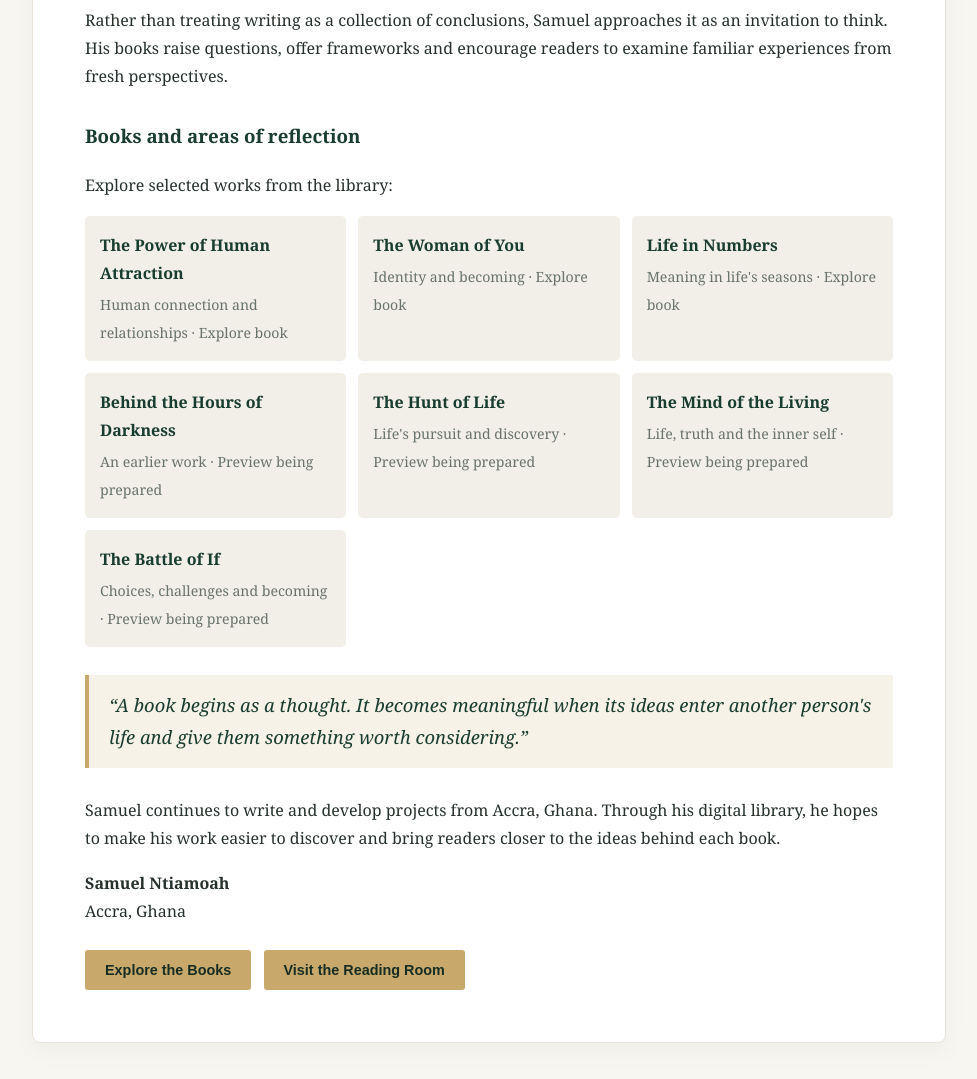
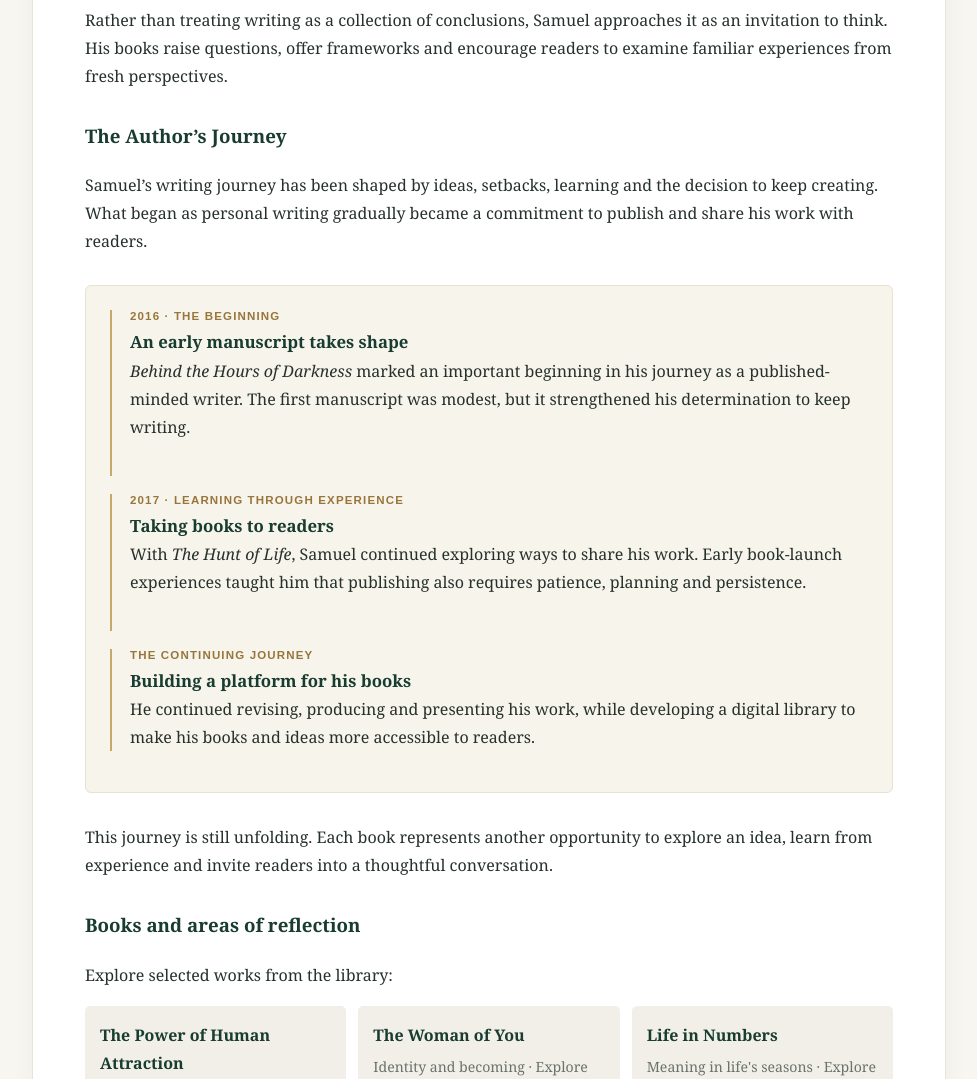
Before and after one commit to asamuelntiamoahbook-bot/Samuel-Ntiamoah-Digital-Library-, a plain HTML site: page author.html in a window 1280 px wide. Shown: the part 660-1739 px from the top of the page, without its empty margins (151-1128 px from the left). Drawn offline with Linux system fonts and the light colour scheme.

Commit message:
Add author's writing journey section

```diff
--- a/author.html
+++ b/author.html
@@ -15,7 +15,7 @@ main{max-width:950px;margin:35px auto;padding:0 18px 45px}.card{background:#fff;
 .eyebrow{font:bold .75rem Arial,sans-serif;color:#98763b;letter-spacing:.2em;text-transform:uppercase}
 h2{color:var(--green);font-size:clamp(1.5rem,4vw,2.2rem);line-height:1.25;margin:10px 0 20px}h3{color:var(--green);margin-top:30px}
 p{margin:0 0 17px}.profile-top{display:grid;grid-template-columns:220px 1fr;gap:30px;align-items:center;margin:0 0 28px}.profile-top img{width:100%;max-width:220px;aspect-ratio:3/4;object-fit:cover;object-position:center top;border-radius:7px;border:4px solid #f2ead9;box-shadow:0 8px 22px #172d2318}.profile-top h2{margin:8px 0 12px}.profile-role{font:bold .78rem Arial,sans-serif;letter-spacing:.12em;color:#98763b;text-transform:uppercase}@media(max-width:600px){.profile-top{grid-template-columns:1fr;text-align:center;gap:18px}.profile-top img{width:190px;margin:auto}.profile-top h2{font-size:1.65rem}}.quote{border-left:4px solid var(--gold);padding:14px 20px;margin:28px 0;background:#f7f2e7;color:var(--green);font-style:italic;font-size:1.15rem}
-.books{display:grid;grid-template-columns:repeat(auto-fit,minmax(220px,1fr));gap:12px;margin:15px 0 25px}.books a,.books span{display:block;background:#f2efe8;padding:14px;border-radius:5px;text-decoration:none;color:var(--ink);border:1px solid transparent}.books a:hover{border-color:var(--gold);background:#faf7ef}.books strong{display:block;color:var(--green);margin-bottom:3px}.books small{color:var(--muted);font-size:.88rem}
+.journey{margin:30px 0;padding:24px;background:#f7f4ec;border:1px solid #e9e1d2;border-radius:6px}.journey-step{padding:0 0 18px 18px;margin:0 0 18px;border-left:2px solid var(--gold)}.journey-step:last-child{padding-bottom:0;margin-bottom:0}.journey-step strong{display:block;color:var(--green);font-size:1.05rem}.journey-step small{display:block;color:#98763b;font:bold .72rem Arial,sans-serif;letter-spacing:.1em;text-transform:uppercase;margin-bottom:5px}.books{display:grid;grid-template-columns:repeat(auto-fit,minmax(220px,1fr));gap:12px;margin:15px 0 25px}.books a,.books span{display:block;background:#f2efe8;padding:14px;border-radius:5px;text-decoration:none;color:var(--ink);border:1px solid transparent}.books a:hover{border-color:var(--gold);background:#faf7ef}.books strong{display:block;color:var(--green);margin-bottom:3px}.books small{color:var(--muted);font-size:.88rem}
 .button{display:inline-block;background:var(--gold);color:#172d23;text-decoration:none;padding:12px 20px;border-radius:3px;font:bold .9rem Arial,sans-serif;margin:8px 8px 0 0}
 footer{background:#122d23;color:#e8eee9;text-align:center;padding:25px;font:.85rem Arial,sans-serif}
 </style>
@@ -29,6 +29,7 @@ footer{background:#122d23;color:#e8eee9;text-align:center;padding:25px;font:.85r
 <p>Samuel Ntiamoah is a Ghanaian author and writer whose work explores human relationships, identity, personal growth, time and the experiences that shape everyday life. His writing is driven by a continuing interest in how people understand themselves, relate with others and give meaning to the different seasons of their lives.</p>
 <p>His journey as an author began with a decision to take his ideas seriously and keep developing them. From early manuscripts to published books, the process has taught him the value of patience, discipline, revision and the courage to keep working on an idea.</p>
 <p>Rather than treating writing as a collection of conclusions, Samuel approaches it as an invitation to think. His books raise questions, offer frameworks and encourage readers to examine familiar experiences from fresh perspectives.</p>
+<h3>The Author’s Journey</h3><p>Samuel’s writing journey has been shaped by ideas, setbacks, learning and the decision to keep creating. What began as personal writing gradually became a commitment to publish and share his work with readers.</p><div class="journey"><div class="journey-step"><small>2016 · The beginning</small><strong>An early manuscript takes shape</strong><p><em>Behind the Hours of Darkness</em> marked an important beginning in his journey as a published-minded writer. The first manuscript was modest, but it strengthened his determination to keep writing.</p></div><div class="journey-step"><small>2017 · Learning through experience</small><strong>Taking books to readers</strong><p>With <em>The Hunt of Life</em>, Samuel continued exploring ways to share his work. Early book-launch experiences taught him that publishing also requires patience, planning and persistence.</p></div><div class="journey-step"><small>The continuing journey</small><strong>Building a platform for his books</strong><p>He continued revising, producing and presenting his work, while developing a digital library to make his books and ideas more accessible to readers.</p></div></div><p>This journey is still unfolding. Each book represents another opportunity to explore an idea, learn from experience and invite readers into a thoughtful conversation.</p>
 <h3>Books and areas of reflection</h3>
 <p>Explore selected works from the library:</p>
 <div class="books">
```
